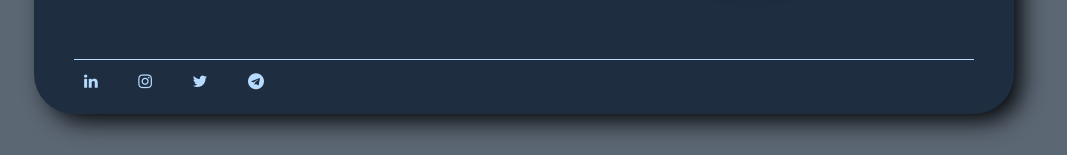
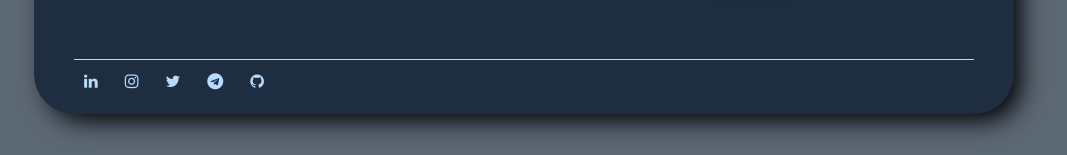
Before and after one commit to masoudrezaie99/cv, a Vue app: page / in a window 1280 px wide. Shown: the part 642-797 px from the top of the page, without its empty margins (116-1183 px from the left). Built offline with nearby package versions, Linux system fonts and the light colour scheme.

Commit message:
github link added to footer

```diff
--- a/src/components/Footer-cp.vue
+++ b/src/components/Footer-cp.vue
@@ -5,6 +5,7 @@
         <a href="https://www.instagram.com/iammasoud99/?utm_source=qr&r=nametag"><i class="fa fa-instagram"></i></a>
         <a href="#"><i class="fa fa-twitter"></i></a>
         <a href="https://www.t.me/masoudrezaie99"><i class="fa fa-telegram"></i></a>
+        <a href="https://github.com/masoudrezaie99"><i class="fa fa-github"></i></a>
     </div>
     </div>
 </template>
```
